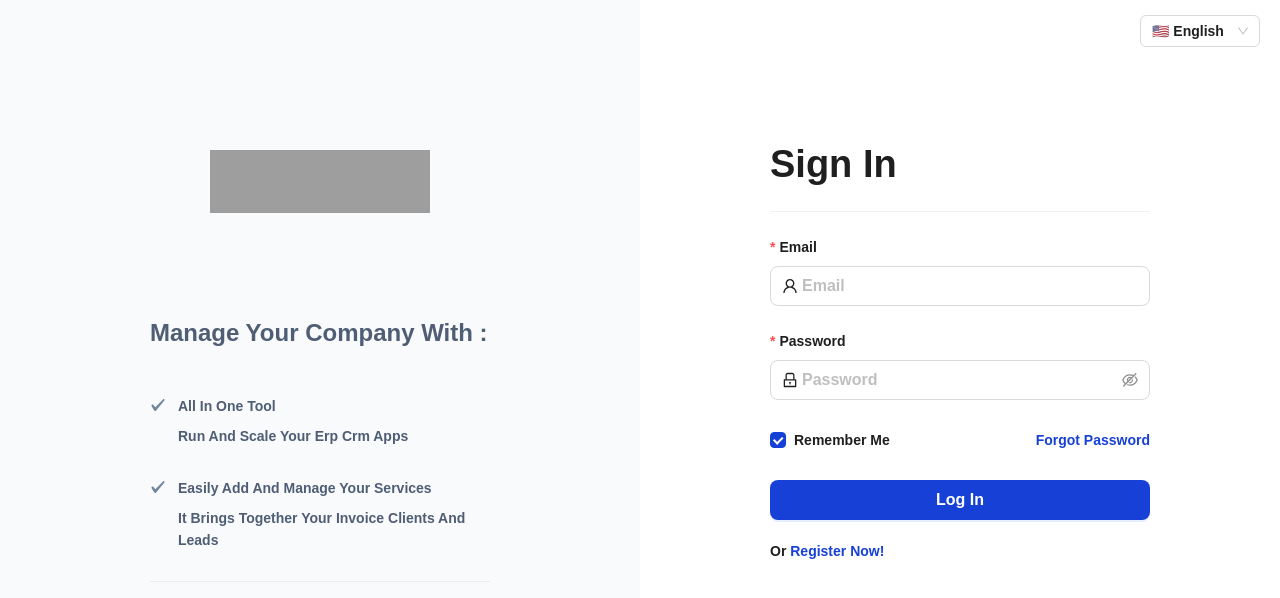
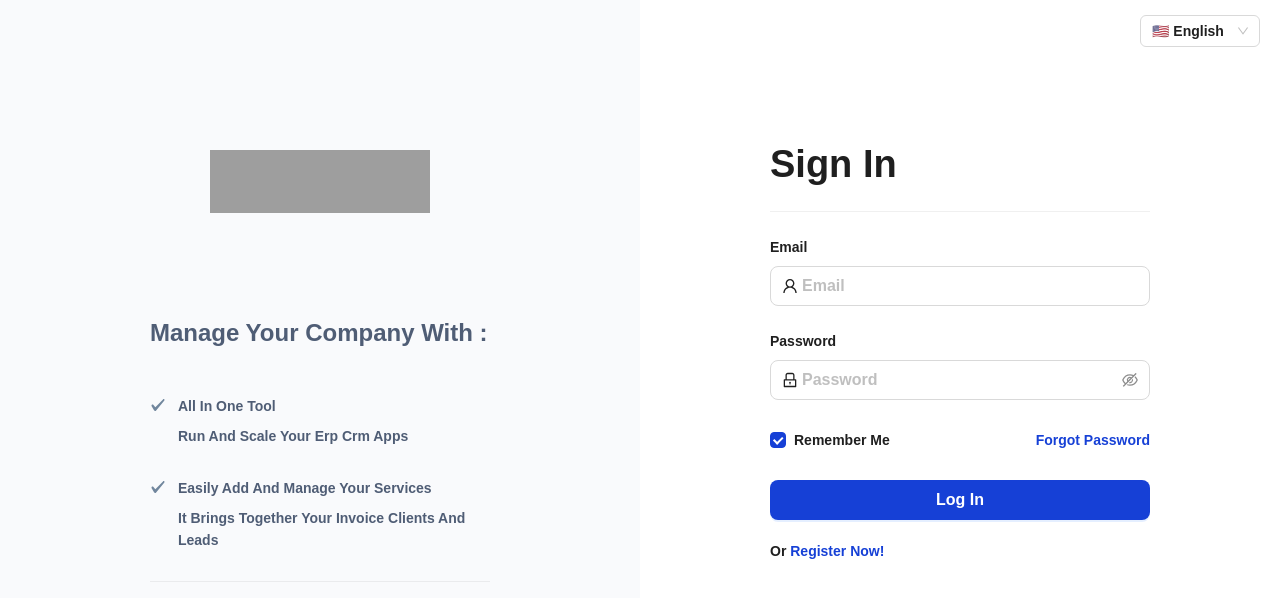
Before and after one commit to vidyagxp0/VidyaGxP_CRM, a React (Vite) app in the folder frontend/: page /login in a window 1280 px wide. Shown: the top 598 px of the page. Built offline with nearby package versions, Linux system fonts and the light colour scheme; grey boxes are pictures that could not be loaded; a web font is replaced by a local one.

Commit message:
navigation done

```diff
--- a/frontend/src/forms/LoginForm.jsx
+++ b/frontend/src/forms/LoginForm.jsx
@@ -13,7 +13,7 @@ export default function LoginForm() {
         name="email"
         rules={[
           {
-            required: true,
+            required: false,
           },
           {
             type: 'email',
@@ -32,7 +32,7 @@ export default function LoginForm() {
         name="password"
         rules={[
           {
-            required: true,
+            required: false,
           },
         ]}
       >
```
